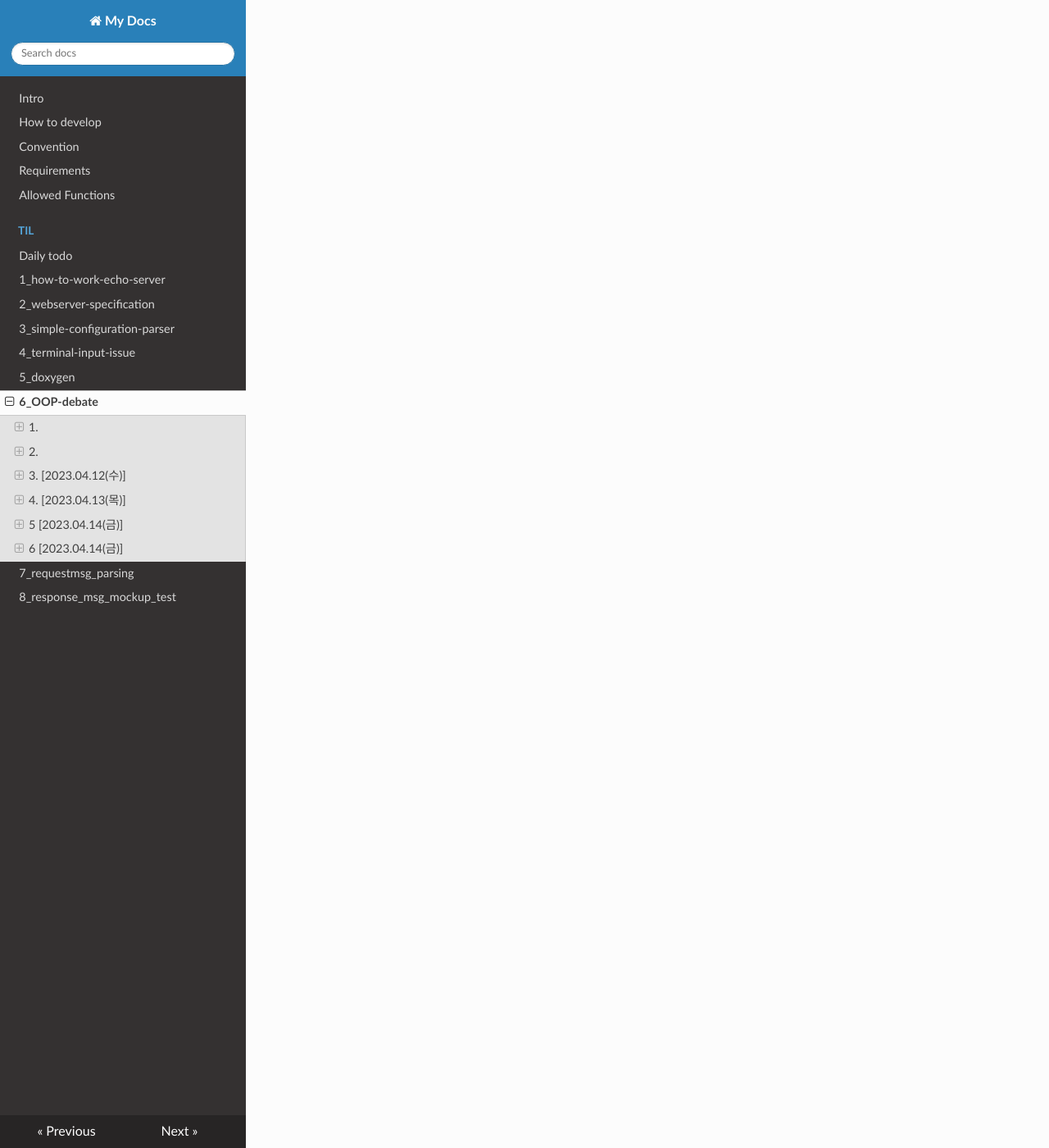
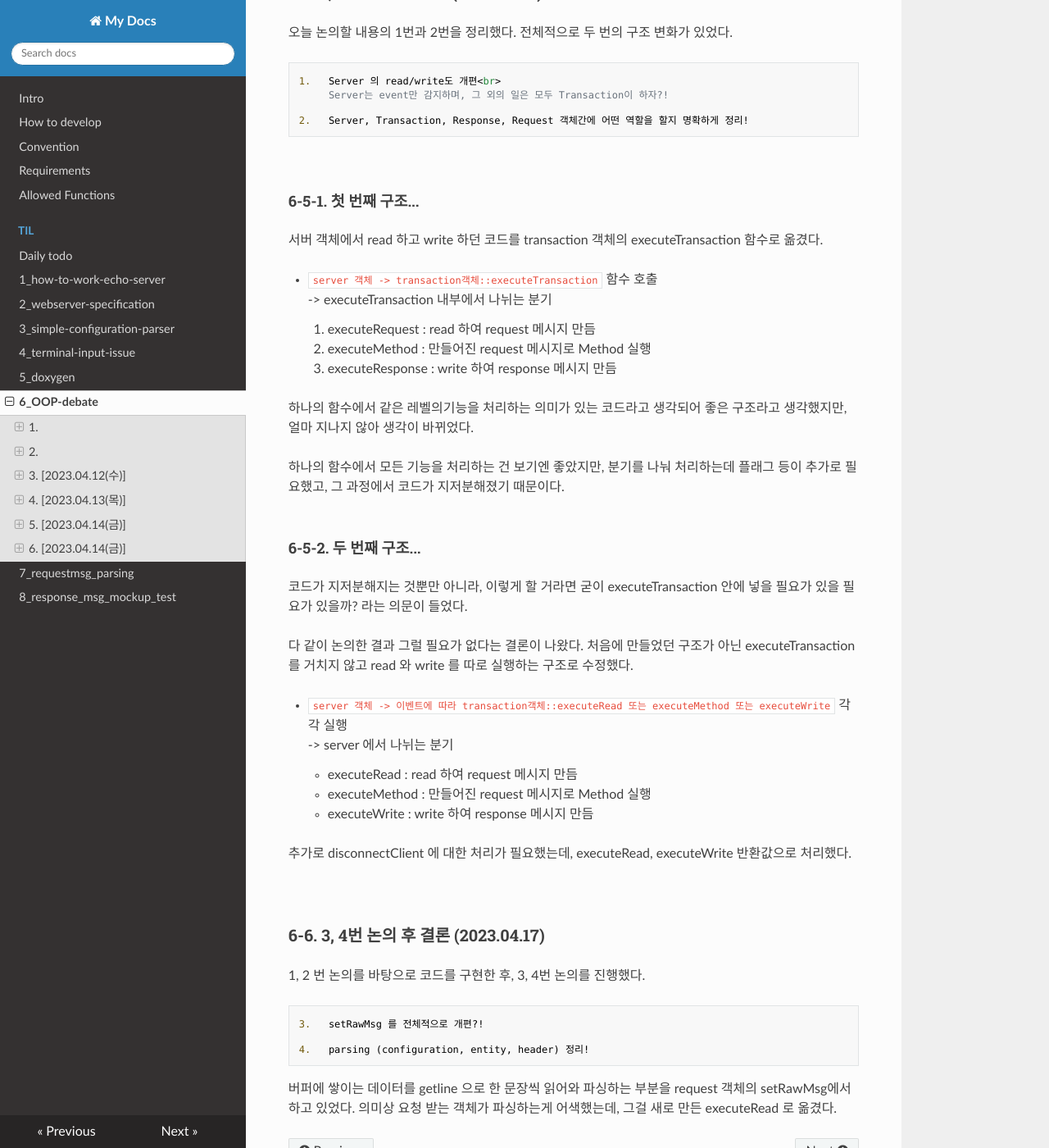
Before and after one commit to JaeHwan-s-WebServeClass/webserver-nginx, an MkDocs documentation site: the page built from docs/docs/til/6_OOP-debate.md, in a window 1280 px wide and 1400 px high, scrolled down 10699 px. Shown: the whole window at 82% size. Built offline with MkDocs 1.6.1, drawn with Linux system fonts in a browser that asks for light colours; nearby versions of some CDN libraries; some of the changed text lies outside the part shown.

Commit message:
docs: add OOP-debate

````diff
--- a/docs/docs/til/6_OOP-debate.md
+++ b/docs/docs/til/6_OOP-debate.md
@@ -28,7 +28,8 @@ Socket 클래스에서 객체에 속성과 기능을 추가하는 단계에 대
 
 <br>
 
-***
+---
+
 ## 2.
 
 ### 2-1. 논의 사항
@@ -107,7 +108,8 @@ HTTP request message가 `Server class`에서 `Request class`로 이동했다!
 3. 개발자 도구에서 네트워크를 확인하면 메시지가 보내진 걸 볼 수 있음 <br>
    ( 이건 그냥 추가함 )
 
-***
+---
+
 ## 3. [2023.04.12(수)]
 
 ### 3-1. 논의 사항
@@ -183,33 +185,39 @@ class '트랜잭션' {
 
 하지만 사용하는 측면에서 유지보수 측면, 클래스를 재구조 하는 것에 따르는 오버헤드가 증가하게 되어서 컴포지션 방식으로 유지하는 것으로 결정했다.
 
-* [ 참고 ] 오버헤드?
+-   [ 참고 ] 오버헤드?
 
-   오버헤드는 어떤 처리를 하기 위해 들어가는 간접적인 처리 시간 · 메모리 등을 말한다. 예를 들어 A라는 처리를 단순하게 실행한다면 10초 걸리는데, 안전성을 고려하고 부가적인 B라는 처리를 추가한 결과 처리시간이 15초 걸렸다면, 오버헤드는 5초가 된다
+    오버헤드는 어떤 처리를 하기 위해 들어가는 간접적인 처리 시간 · 메모리 등을 말한다. 예를 들어 A라는 처리를 단순하게 실행한다면 10초 걸리는데, 안전성을 고려하고 부가적인 B라는 처리를 추가한 결과 처리시간이 15초 걸렸다면, 오버헤드는 5초가 된다
 
+---
 
-***
 ## 4. [2023.04.13(목)]
 
 ### 4-1. 상황
+
 요청 메시지의 '메서드(method)와 리소스(url) 유효성 검사'를 진행하고, 각 메서드에 맞는 요청과 응답을 처리하는 과정을 구현해야한다.
 
 ### 4-2. 논의 사항
+
 1. method, resource, GET DELETE POST 까지 코드 진행하며 상태코드를 int 로 반환 후 switch case 로 한번에 처리
 2. method, resource, GET DELETE POST 각 줄을 진행하며 객체에 상태값과 메시지를 세팅하며 바로 바로 처리
 
-   <p align='center'><img src="https://user-images.githubusercontent.com/85930183/231719510-85329c7e-39da-4a93-87f0-eb4dcb18aa0e.jpeg" width='95%'></p>
+ <p align='center'><img src="https://user-images.githubusercontent.com/85930183/231719510-85329c7e-39da-4a93-87f0-eb4dcb18aa0e.jpeg" width='95%'></p>
 
 ### 4-2. 결론
+
 method, resource 유효성 검사 코드와 GET DELETE POST 코드를 진행하면 각 상태 코드가 나오는데,
 상태 코드를 함수 안에서 한번에 처리하여 트랜잭션의 흐름과 상태 코드 처리를 한 눈에 볼 수 있게 했다.
 
 즉, 상태 코드 반환하는 부분과 객체에 세팅하는 부분을 한 곳으로 모았다.<br>
 <b>↘︎ switch case 구문으로 처리 계획</b>
 
-***
-## 5 [2023.04.14(금)]
+---
+
+## 5. [2023.04.14(금)]
+
 ### 5-1. 상황
+
 트랜잭션 객체를 통해서 요청, 응답을 처리하기로 했다. 하지만 현재 코드는 트랜잭션 객체는 있지만 요청, 응답을 직접 처리하기 때문에 트랜잭션 객체를 통하도록 수정이 필요하다. 현재 코드 진행 상황은 이렇다.
 
 <p align='center'><img src="https://user-images.githubusercontent.com/85930183/232207851-e04cfad6-9d77-4b7f-9b99-175a3d612936.png" width='80%'></p>
@@ -219,13 +227,14 @@ method, resource 유효성 검사 코드와 GET DELETE POST 코드를 진행하
 
 앞서 얘기했듯이 READ 의 첫 줄을 보면, `new transaction` 을 생성하지만 transaction 객체를 통해 요청 메시지를 처리하지 않고, request 객체의 멤버 함수인 setRawMsg() 를 통해 메시지를 처리한다.
 
+### 5-2. 진행 계획
 
-### 5-2. 진행 계획
 다음 그림처럼 server 에서 READ 로 요청을 감지하면 Transaction 객체로 넘기도록 구현하자.<br>이후 Transaction 객체는 Request 객체의 parse 를 호출하도록 한다.<br>❗️ 그림의 parse() 는 setRawMsg() 이다.
 
 <p align='center'><img src="https://user-images.githubusercontent.com/85930183/232208099-d8f976f2-0ad2-4ddf-9ba2-2df8b24cb608.png" width='80%'></p>
 
 ### 5-3. 결론
+
 `executeTransaction()` 를 만들었다. 해당 멤버 함수를 통해 request 객체에 접근하여 요청 메시지를 받을 수 있게 구현했다.
 
 ### 5-4. 그 때 그 순간
@@ -234,71 +243,149 @@ method, resource 유효성 검사 코드와 GET DELETE POST 코드를 진행하
 <img src="https://user-images.githubusercontent.com/85930183/232208809-502d22d0-cb72-4863-a90e-54db9162b619.png" width='33%' float='left'>
 <img src="https://user-images.githubusercontent.com/85930183/232208811-a5bf519f-4ddb-486f-b050-e9f4248ff8eb.png" width='35%'>
 
+---
 
-***
+## 6. [2023.04.14(금)]
 
-## 6 [2023.04.14(금)]
 ### 6-1. 상황
+
 요청 메시지의 head (시작줄 & 헤더) 파싱을 마무리하고, entity 파싱을 해야할 차례다..! 쉬울 줄 알았던 entity 파싱... 생각치 못한 entity 의 특징이 있었다. <br>
 
 #### 특징 1. entity 의 내용은 두 가지 종류로 나뉜다.
-   - Chunked
 
-      Chunked 로 들어올 경우, Content-Length 에 대한 정보가 없다. 그리고 chunk 의 값이 다르다.
+-   Chunked
 
-      <img src="https://user-images.githubusercontent.com/85930183/232204903-3d1af4f5-b1ee-4f9e-860f-b24b356f9d94.png" width='50%'>
+    Chunked 로 들어올 경우, Content-Length 에 대한 정보가 없다. 그리고 chunk 의 값이 다르다.
 
-   - Content-Length
+     <img src="https://user-images.githubusercontent.com/85930183/232204903-3d1af4f5-b1ee-4f9e-860f-b24b356f9d94.png" width='80%'>
 
-      length 로 들어올 경우, Chunked 가 없다.
+-   Content-Length
 
-      <img src="https://user-images.githubusercontent.com/85930183/232205330-c1b3fabc-7be5-4529-ad5f-fd965150c516.png" width='50%'>
+    length 로 들어올 경우, Chunked 가 없다.
+
+     <img src="https://user-images.githubusercontent.com/85930183/232205330-c1b3fabc-7be5-4529-ad5f-fd965150c516.png" width='80%'>
 
 <br>
 
 #### 특징 2. chunked 로 올 경우, 내용을 역순으로 받아온다.
-   - 참고<br>
-      <img src="https://user-images.githubusercontent.com/85930183/232204412-d04d520b-2184-44eb-bc38-18532a18deea.png" width='80%'>
+
+-   참고<br>
+    <img src="https://user-images.githubusercontent.com/85930183/232204412-d04d520b-2184-44eb-bc38-18532a18deea.png" width='80%'>
 
 <br>
 
 ### 6-2. 우리가 생각한 entity parsing
 
 #### step 1. 분기
-- entity를 읽어올 때부터 chunked / content-length 두 종류로 분기해야 함
+
+-   entity를 읽어올 때부터 chunked / content-length 두 종류로 분기해야 함
+
 #### step 2. content_length
-   - content-length 만큼 읽는다.
-   - 다 읽고, parsing 후 done=true
+
+-   content-length 만큼 읽는다.
+-   다 읽고, parsing 후 done=true
+
 #### step 3. chunked
-   - chunked를 읽고, 그 사이즈만큼 read 해야함.
-   - 다 읽고, parsing 후 done=true
+
+-   chunked를 읽고, 그 사이즈만큼 read 해야함.
+-   다 읽고, parsing 후 done=true
 
 <br>
 
 ### 6-3. 고민 사항
+
 <br>
 
 #### 6-3-1. entity 를 read 할 위치
-- 우리가 생각한 entity parsing 을 한다면 server.cpp 의 109 line 분기문이 (read 하는 부분) Transaction 으로 넘겨져야할 것 같다.
 
-   왜냐하면 Chunked 로 entity 가 들어온다면 Chunk size 에 따라 read 할 buffer size 를 조절해야 파싱하기 수월한데, 현 구조에서는 read 가 Transaction 밖에 있어서, chunk 에 따라 buffer 의 size 를 조절하지 못하기 때문이다.
+-   우리가 생각한 entity parsing 을 한다면 server.cpp 의 109 line 분기문이 (read 하는 부분) Transaction 으로 넘겨져야할 것 같다.
 
-   즉, Trasaction 에서 read 를 한다면 buffer 의 size 를 조절할 수 있어서 파싱하기 수월하다.
+    왜냐하면 Chunked 로 entity 가 들어온다면 Chunk size 에 따라 read 할 buffer size 를 조절해야 파싱하기 수월한데, 현 구조에서는 read 가 Transaction 밖에 있어서, chunk 에 따라 buffer 의 size 를 조절하지 못하기 때문이다.
+
+    즉, Trasaction 에서 read 를 한다면 buffer 의 size 를 조절할 수 있어서 파싱하기 수월하다.
 
 <br>
 
 #### 6-3-2. 역순으로 들어오는 chunk 로 들어오는 데이터
-- chunked 는 데이터가 역순으로 들어오기 때문에, 읽으면서 바른 순서로 돌려야한다.
-   - stack 이나 queue 자료구조에 대한 이야기도 했으나, 매번 chunk 값을 해석해서 그만큼 read 한다면 필요하지 않을 수도 있을 것 같다. 추후에 다시 논의가 필요하다.
+
+-   chunked 는 데이터가 역순으로 들어오기 때문에, 읽으면서 바른 순서로 돌려야한다.
+    -   stack 이나 queue 자료구조에 대한 이야기도 했으나, 매번 chunk 값을 해석해서 그만큼 read 한다면 필요하지 않을 수도 있을 것 같다. 추후에 다시 논의가 필요하다.
+
+<br>
+<br>
 
 ### 6-4. 결론
+
 논의가 더 필요하다.
+
 #### < 다음주에 논의할 내용 >
-- setRawMsg 를 전체적으로 개편?!
 
-- Server 의 read/write도 개편<br>
-   Server는 event만 감지하며, 그 외의 일은 모두 Transaction이 하자?!
+```
+1.   Server 의 read/write도 개편<br>
+     Server는 event만 감지하며, 그 외의 일은 모두 Transaction이 하자?!
 
-- parsing (configuration, entity, header) 정리!
+2.   Server, Transaction, Response, Request 객체간에 어떤 역할을 할지 명확하게 정리!
 
-- Server, Transaction, Response, Request 객체간에 어떤 역할을 할지 명확하게 정리!
+3.   setRawMsg 를 전체적으로 개편?!
+
+4.   parsing (configuration, entity, header) 정리!
+```
+
+<br>
+
+### 6-5. 1, 2번 논의 후 결론 (2023.04.17)
+
+오늘 논의할 내용의 1번과 2번을 정리했다. 전체적으로 두 번의 구조 변화가 있었다.
+
+```
+1.   Server 의 read/write도 개편<br>
+     Server는 event만 감지하며, 그 외의 일은 모두 Transaction이 하자?!
+
+2.   Server, Transaction, Response, Request 객체간에 어떤 역할을 할지 명확하게 정리!
+```
+
+<br>
+
+#### 6-5-1. 첫 번째 구조...
+
+서버 객체에서 read 하고 write 하던 코드를 transaction 객체의 executeTransaction 함수로 옮겼다.
+
+-   `server 객체 -> transaction객체::executeTransaction` 함수 호출<br>
+    -> executeTransaction 내부에서 나뉘는 분기
+    1. executeRequest : read 하여 request 메시지 만듬
+    2. executeMethod : 만들어진 request 메시지로 Method 실행
+    3. executeResponse : write 하여 response 메시지 만듬
+
+하나의 함수에서 같은 레벨의기능을 처리하는 의미가 있는 코드라고 생각되어 좋은 구조라고 생각했지만,
+얼마 지나지 않아 생각이 바뀌었다.
+
+하나의 함수에서 모든 기능을 처리하는 건 보기엔 좋았지만, 분기를 나눠 처리하는데 플래그 등이 추가로 필요했고, 그 과정에서 코드가 지저분해졌기 때문이다.
+<br>
+<br>
+
+#### 6-5-2. 두 번째 구조...
+
+코드가 지저분해지는 것뿐만 아니라, 이렇게 할 거라면 굳이 executeTransaction 안에 넣을 필요가 있을 필요가 있을까? 라는 의문이 들었다.
+
+다 같이 논의한 결과 그럴 필요가 없다는 결론이 나왔다. 처음에 만들었던 구조가 아닌 executeTransaction 를 거치지 않고 read 와 write 를 따로 실행하는 구조로 수정했다.
+
+-   `server 객체 -> 이벤트에 따라 transaction객체::executeRead 또는 executeMethod 또는 executeWrite` 각각 실행<br>
+    -> server 에서 나뉘는 분기
+    -   executeRead : read 하여 request 메시지 만듬
+    -   executeMethod : 만들어진 request 메시지로 Method 실행
+    -   executeWrite : write 하여 response 메시지 만듬
+
+추가로 disconnectClient 에 대한 처리가 필요했는데, executeRead, executeWrite 반환값으로 처리했다.
+
+<br>
+
+### 6-6. 3, 4번 논의 후 결론 (2023.04.17)
+
+1, 2 번 논의를 바탕으로 코드를 구현한 후, 3, 4번 논의를 진행했다.
+
+```
+3.   setRawMsg 를 전체적으로 개편?!
+
+4.   parsing (configuration, entity, header) 정리!
+```
+버퍼에 쌓이는 데이터를 getline 으로 한 문장씩 읽어와 파싱하는 부분을 request 객체의 setRawMsg에서 하고 있었다. 의미상 요청 받는 객체가 파싱하는게 어색했는데, 그걸 새로 만든 executeRead 로 옮겼다.
````
